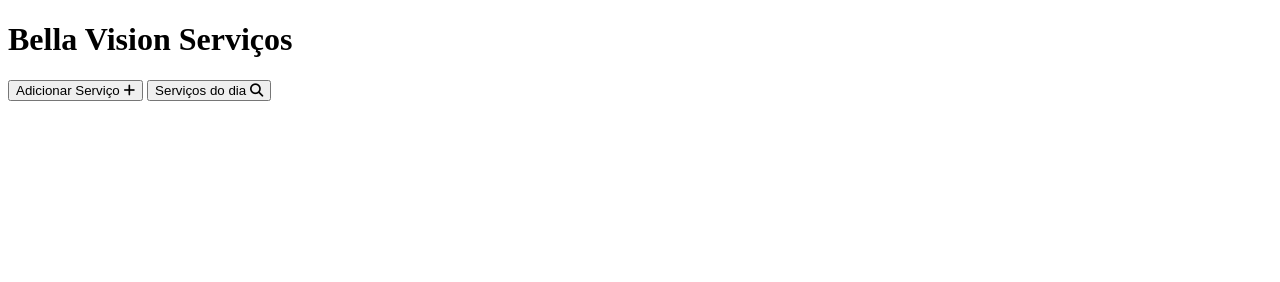
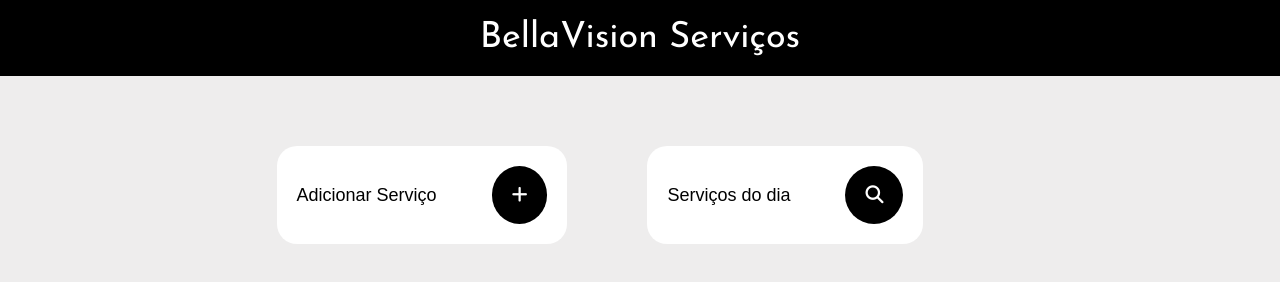
Before and after one commit to LuizFelipeMoreira/Gerenciamento_Servicos, a website: page index.html in a window 1280 px wide. Drawn offline with Linux system fonts and the light colour scheme.

Commit message:
estilizacao botoes

```diff
--- /dev/null
+++ b/Styles/Sass/colors.sass
@@ -0,0 +1,4 @@
+$branco: #fff
+$preto0: #000
+$preto1: #111
+$cinza:#eeeded
--- /dev/null
+++ b/Styles/Sass/globalStyles.sass
@@ -0,0 +1,10 @@
+@import 'colors'
+
+*
+     margin: 0px
+     padding: 0px
+     box-sizing: border-box
+
+body
+     background:  $cinza
+     color: $preto0
--- /dev/null
+++ b/Styles/Sass/mixins.sass
@@ -0,0 +1,23 @@
+@import  'colors'
+
+@mixin button()
+               padding: 20px 20px
+               font-size: 1.125rem
+               background: $branco
+               margin-right: 80px
+               border: none
+               border-radius: 20px
+               cursor: pointer
+
+               i
+                    margin-left: 50px
+                    background: $preto0
+                    font-size: 18px
+                    padding: 20px
+                    border-radius: 50%
+                    color: $branco
+
+
+@mixin tablet()
+     @media  ( max-width: '660px')
+          @content
--- a/Styles/Sass/style.sass
+++ b/Styles/Sass/style.sass
@@ -0,0 +1,42 @@
+@import  'globalStyles'
+@import  'colors'
+@import  'mixins'
+
+header
+     width: 100%
+     background: black
+     color: white
+     padding: 20px
+     text-align: center
+     margin-bottom: 70px
+
+     h1
+          font-size: 2.25rem
+          font-family: 'Josefin Sans'
+          font-weight: 400
+
+main
+     display: flex
+     flex-direction: column
+     max-width: 1200px
+     margin: 0 auto
+
+     .content
+          display: flex
+          flex-wrap: nowrap
+          margin: 0 auto
+          font-family: 'Josefin Sans'
+
+
+          button
+              @include  button()
+
+              @include  tablet
+                    padding: 15px 10px
+                    margin-right: 20px
+                    font-size: .75rem
+
+                    i
+                         margin-left: 40px
+                         font-size: 12px
+                         padding: 10px
--- a/index.html
+++ b/index.html
@@ -6,14 +6,18 @@
      <meta name="viewport" content="width=device-width, initial-scale=1.0">
      <title>Document</title>
      <link rel="stylesheet" href="./Styles/CSS/style.css">
+     <link href="https://fonts.googleapis.com/css2?family=Josefin+Sans:ital,wght@0,100;0,200;0,300;0,400;0,500;1,100;1,200;1,300;1,400;1,600&display=swap" rel="stylesheet">
+
 </head>
 
 <body>
      <header>
-          <h1>Bella Vision Serviços</h1>
+          <h1>BellaVision Serviços</h1>
      </header>
 
      <main>
+          <div class="content">
+
                <button>
                     Adicionar Serviço
                     <i class="fa-solid fa-plus"></i>
@@ -23,6 +27,7 @@
                     Serviços do dia
                     <i class="fa-solid fa-magnifying-glass"></i>
                </button>
+          </div>
      </main>
 
      <script src="./JS/index.js"></script>
```
Also changed, not shown: Styles/CSS/style.css, 1 other file. Lines whose indentation alone changed are shown as unchanged.
